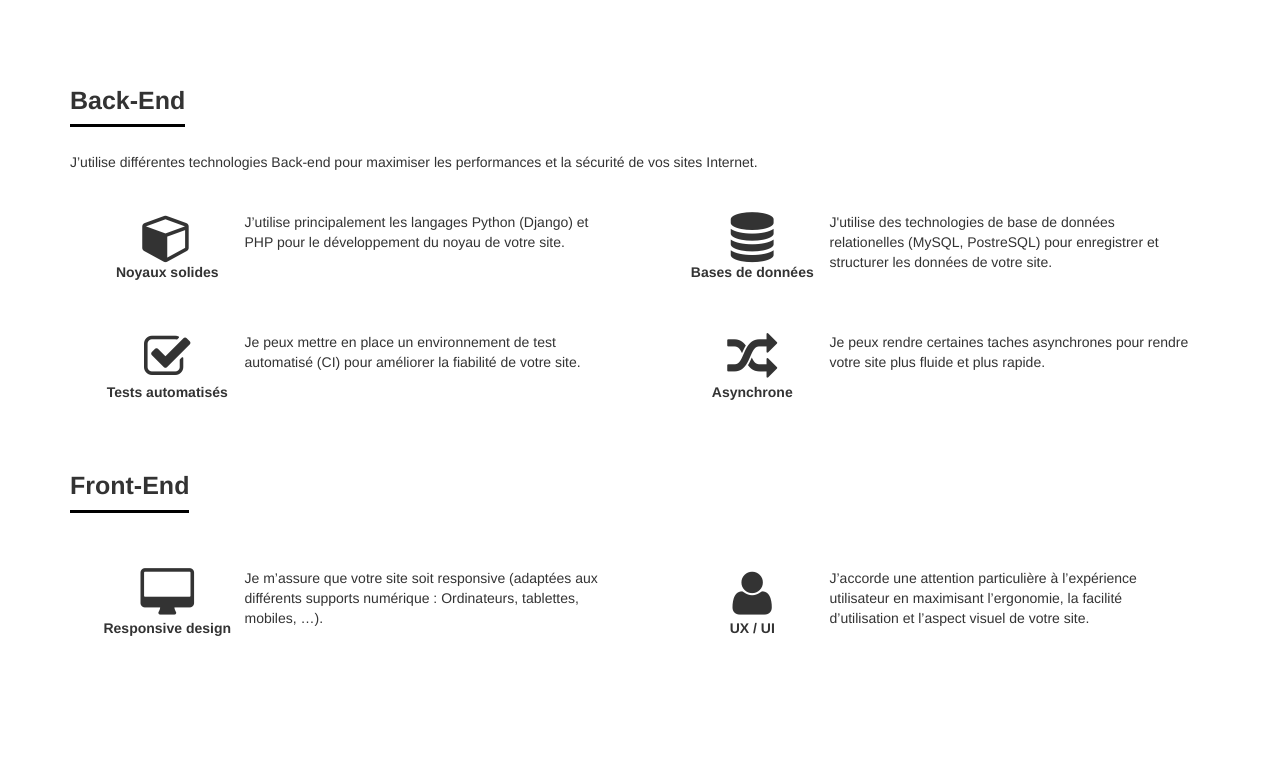
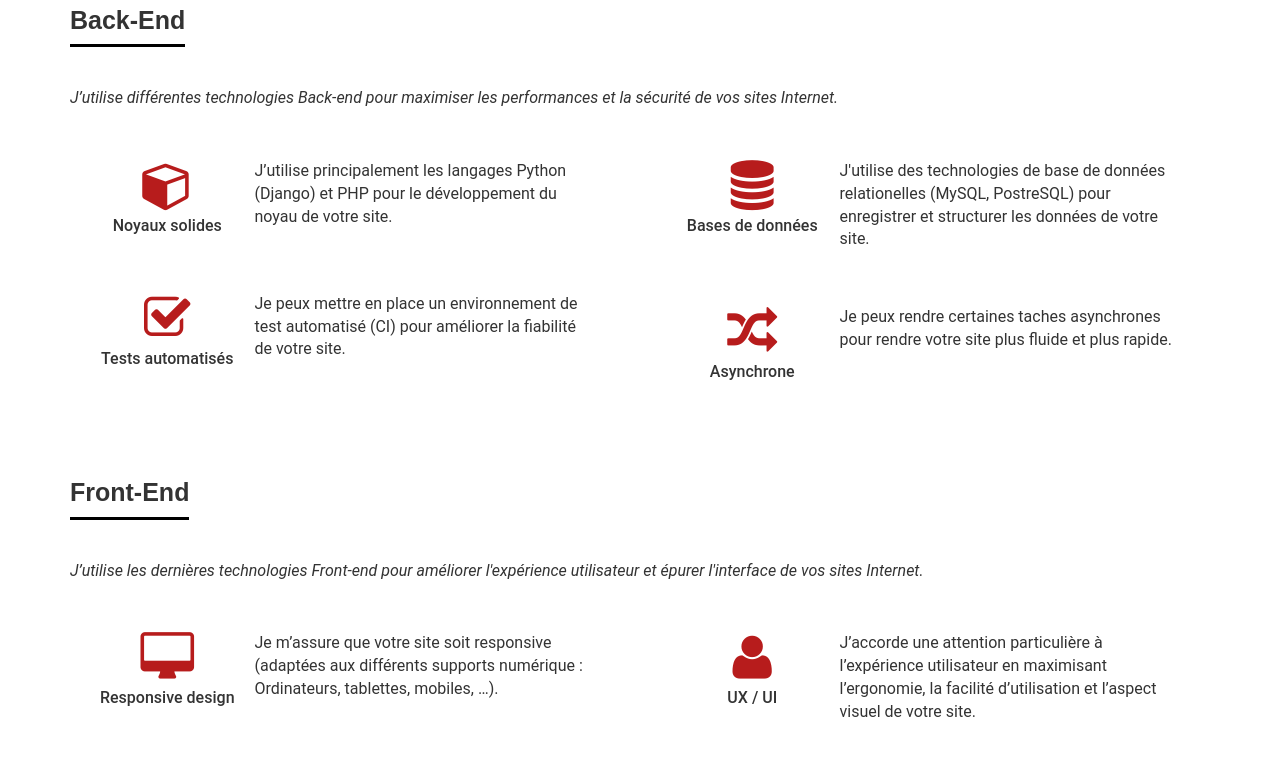
Before and after one commit to alex59493/alex59493.github.io, a plain HTML site: page index.html in a window 1280 px wide. Shown: the part 1579-2341 px from the top of the page. Drawn offline with Linux system fonts and the light colour scheme.

Commit message:
Change font-size + standardize dimensions between sections

```diff
--- a/css/style.css
+++ b/css/style.css
@@ -11,6 +11,7 @@
 		margin: 0;
 		background: #FFF;
 		font-family: 'Roboto', sans-serif;
+		font-size: 16px;
 	}
 
 	body a {
@@ -234,7 +235,6 @@
 	#presentation p {
 		padding-right: 15px;
 		line-height: 30px;
-		font-size: 15px;
 	}
 
 	#presentation .photo {
@@ -254,7 +254,6 @@
 		font-family: 'Montserrat', sans-serif;
 		width: 20%;
 		float: left;
-		font-size: 15px;
 		font-weight: 700;
 	}
 
@@ -267,7 +266,6 @@
 	#presentation ul li .li3 {
 		width: 70%;
 		float: left;
-		font-size: 15px;
 		padding-top: 1px;
 	}
 
@@ -299,7 +297,7 @@
 /*-- Skills Section --*/
 
 	#skills {
-		padding: 50px 0;
+		padding: 30px 0;
 	}
 
 	#skills h2 {
@@ -322,8 +320,13 @@
 		padding-top: 20px;
 	}
 
+	#skills .container p {
+		margin: 15px 0;
+		font-style: italic;
+	}
+
 	#skills .container .item {
-		margin: 10px 0px;
+		margin: 15px 0px;
 		padding: 20px;
 	}
 
@@ -334,15 +337,25 @@
 		text-align: center;
 	}
 
+	#skills .container .item .icon b {
+		font-weight: 500;
+	}
+
 	#skills .container .item .icon .fa {
 		font-size: 50px;
+		color: #B71C1C
 	}
 
 	#skills .container .item .content {
+		padding: 0 10px;
 		vertical-align: top;
 		display: inline-block;
 		box-sizing: border-box;
 		width: 70%;
+	}
+
+	#skills .container .item .icon .lab {
+		padding-top: 5px;
 	}
 
 /*-- //Skills Section --*/
@@ -419,8 +432,6 @@
 		filter: alpha(opacity=0);
 		-webkit-transition: all .2s ease-in-out;
 		transition: all .2s ease-in-out;
-		/*margin: 50px 0 0;
-		padding: 7px 14px;*/
 	}
 
 	#work .hovereffect:hover img {
@@ -454,6 +465,7 @@
 /*-- Contact Section --*/
 
 	#contact {
+		margin-top: 50px;
 		padding: 50px 0;
 		background-image: url("../images/contact.jpg");
 		background-repeat: no-repeat;
--- a/index.html
+++ b/index.html
@@ -18,11 +18,11 @@
 <!-- //Meta-Tags -->
 
 <!-- Custom-Stylesheet-Links -->
-<!-- Index-Page-CSS --> <link rel="stylesheet" href="css/style.css" type="text/css">
 <!-- Bootstrap-CSS --> <link rel="stylesheet" href="css/bootstrap.min.css" type="text/css">
 <!-- Font Awesome-CSS --> <link rel="stylesheet" href="css/font-awesome.min.css" type="text/css">
 <!-- Animated Bars-CSS --> <link rel="stylesheet" href="css/bars.css" type="text/css">
 <!-- Animate-CSS --> <link rel="stylesheet" href="css/animate.css" type="text/css">
+<!-- Index-Page-CSS --> <link rel="stylesheet" href="css/style.css" type="text/css">
 <!-- //Custom-Stylesheet-Links -->
 
 <!-- Fonts -->
@@ -168,7 +168,7 @@
                             <div>
                                 <i class="fa fa-cube" aria-hidden="true"></i>
                             </div>
-                            <div>
+                            <div class="lab">
                                 <b>Noyaux solides</b>
                             </div>
                         </div><div class="content">
@@ -182,7 +182,7 @@
                             <div>
                                 <i class="fa fa-check-square-o" aria-hidden="true"></i>
                             </div>
-                            <div>
+                            <div class="lab">
                                 <b>Tests automatisés</b>
                             </div>
                         </div><div class="content">
@@ -200,7 +200,7 @@
                             <div>
                                 <i class="fa fa-database" aria-hidden="true"></i>
                             </div>
-                            <div>
+                            <div class="lab">
                                 <b>Bases de données</b>
                             </div>
                         </div><div class="content">
@@ -214,7 +214,7 @@
                             <div>
                                 <i class="fa fa-random" aria-hidden="true"></i>
                             </div>
-                            <div>
+                            <div class="lab">
                                 <b>Asynchrone</b>
                             </div>
                         </div><div class="content">
@@ -231,8 +231,11 @@
 
 
         <!-- Front-End -->
-        <div class="container">
+        <div class="container" style="margin-top: 40px;">
             <div><h3> Front-End </h3></div>
+
+            <p> J’utilise les dernières technologies Front-end pour améliorer l'expérience utilisateur
+            et épurer l'interface de vos sites Internet. </p>
 
             <div class="row">
                 <div class="col-md-6">
@@ -242,7 +245,7 @@
                             <div>
                                 <i class="fa fa-desktop" aria-hidden="true"></i>
                             </div>
-                            <div>
+                            <div class="lab">
                                 <b>Responsive design</b>
                             </div>
                         </div><div class="content">
@@ -260,7 +263,7 @@
                             <div>
                                 <i class="fa fa-user" aria-hidden="true"></i>
                             </div>
-                            <div>
+                            <div class="lab">
                                 <b>UX / UI</b>
                             </div>
                         </div><div class="content">
@@ -407,7 +410,7 @@
 
     <!-- Footer -->
     <div id="footer">
-        <p>Alexandre PECCAUD. Tous les droits réservés</p>
+        <p>Alexandre PECCAUD</p>
     </div>
 	<!-- //Footer -->
 
```
